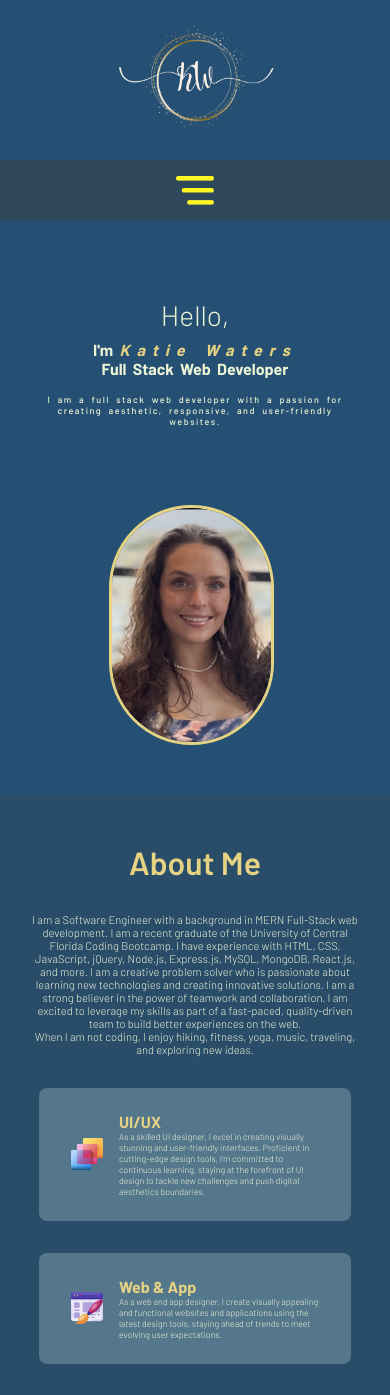
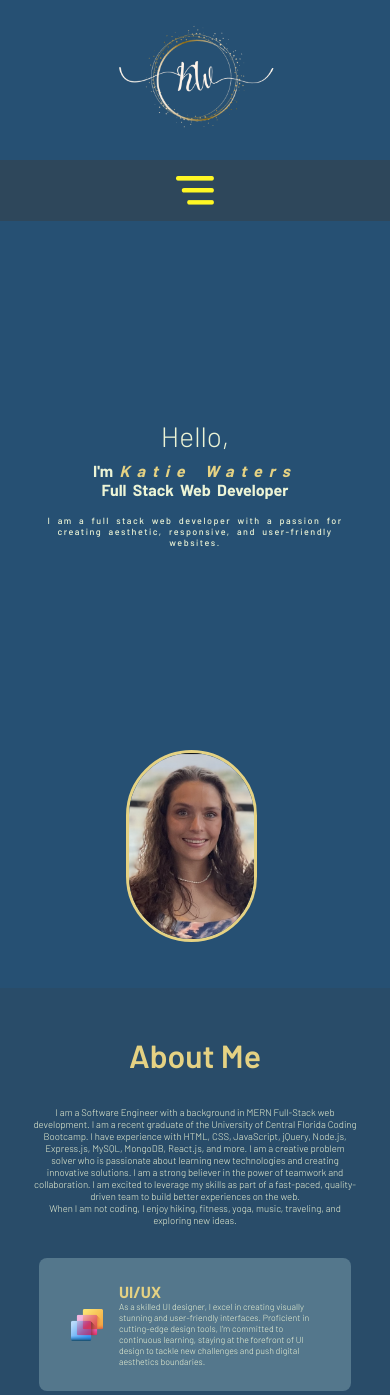
Before and after one commit to kwaters3/Portfolio-Profile-React, a React (Create React App) app: page / in a window 390 px wide. Shown: the top 1395 px of the page. Built offline with nearby package versions, Linux system fonts and the light colour scheme.

Commit message:
updates to media queries

```diff
--- a/src/components/AboutMe/aboutme.css
+++ b/src/components/AboutMe/aboutme.css
@@ -67,7 +67,7 @@ h2 {
 
   .aboutMeText {
     font-weight: 200;
-    font-size: .7rem;
+    font-size: .6rem;
  }
 
  .skillBarText {
--- a/src/components/Intro/Intro.css
+++ b/src/components/Intro/Intro.css
@@ -1,5 +1,5 @@
 #intro {
-  height: 80vh;
+  height: 85vh;
   width: 100vw;
   max-width: 75rem;
   margin: 0 auto;
@@ -10,7 +10,7 @@
 
 .bg {
   position: relative;
-  /* top: 1.5rem; */
+  top: 1rem;
   right: 5vw;
   z-index: -1;
   object-fit: cover;
@@ -80,7 +80,7 @@
 @media screen and (max-width: 769px) {
 
   #intro {
-    height: calc(100vh - 20rem);
+    height: 90vh;
     display: flex;
     flex-direction: column;
     align-items: center;
@@ -114,10 +114,10 @@
 }
 
 
-@media screen and (max-width: 376px) {
+@media screen and (max-width: 391px) {
 
   #intro {
-    height: calc(100vh - 7rem);
+    height: 85vh;
     display: flex;
     flex-direction: column;
     align-items: center;
@@ -125,7 +125,7 @@
   }
 
   .bg {
-    top: -2rem;
+    top: .25rem;
     height: 12rem;
     width: auto;
     border-radius: 15rem;
```
